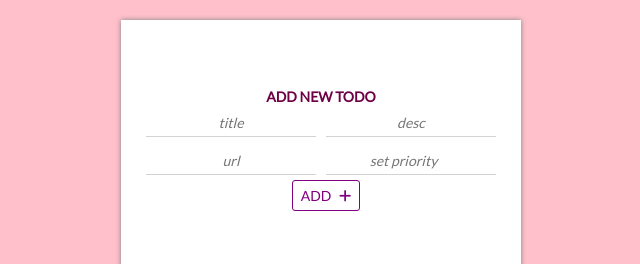
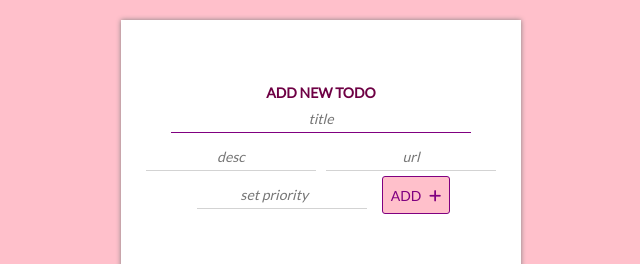
Before and after one commit to zuzabrzozowska/todo-list-in-React.js, a React (Create React App) app: page / in a window 1280 px wide. Shown: the top 264 px of the page, without its empty margins (319-959 px from the left). Built offline with nearby package versions, Linux system fonts and the light colour scheme; no server answers.

Commit message:
changed header styling

```diff
--- a/src/App.css
+++ b/src/App.css
@@ -27,48 +27,3 @@ body {
   background: white;
   box-shadow: 0 0 5px grey;
 }
-
-form {
-  display: flex;
-  flex-wrap: wrap;
-  justify-content: center;
-}
-
-h1 {
-  text-align: center;
-  font-weight: bold;
-  color: var(--purple);
-}
-
-input {
-  width: 170px;
-  border: none;
-  border-bottom: solid 1px lightgrey;
-  padding: 5px;
-  margin: 5px;
-  text-align: center;
-  font-family: inherit;
-  font-size: inherit;
-  outline: none;
-  background: white;
-  transition: 0.3s ease-in-out;
-}
-
-input::placeholder {
-  text-align: center;
-  font-style: italic;
-}
-
-input:focus {
-  border-bottom: solid var(--lightpurple) 2px;
-}
-
-/* HEADER */
-.header {
-  margin-top: 10px;
-  display: flex;
-  flex-direction: column;
-  align-items: center;
-  justify-content: center;
-  height: 30vh;
-}
--- a/src/Components/Button/Button.css
+++ b/src/Components/Button/Button.css
@@ -9,7 +9,7 @@ button {
     font-family: inherit;
     font-size: inherit;
     color: var(--lightpurple);
-    background: white;
+    background:pink;
     border: 1px solid var(--lightpurple);
     border-radius: 3px;
     padding: 6px 8px;
--- a/src/Components/CreateNewTask/CreateNewTask.css
+++ b/src/Components/CreateNewTask/CreateNewTask.css
@@ -1,3 +1,53 @@
+form {
+    display: flex;
+    flex-wrap: wrap;
+    justify-content: center;
+}
+
+h1 {
+    text-align: center;
+    font-weight: bold;
+    color: var(--purple);
+}
+
+input {
+    width: 170px;
+    border: none;
+    border-bottom: solid 1px lightgrey;
+    padding: 5px;
+    margin: 5px;
+    text-align: center;
+    font-family: inherit;
+    font-size: inherit;
+    outline: none;
+    background: white;
+    transition: 0.3s ease-in-out;
+}
+
+input:first-of-type {
+    width: 300px;
+    border-bottom: solid 1px purple;
+}
+
+input::placeholder {
+    text-align: center;
+    font-style: italic;
+}
+
+input:focus {
+    background: pink;
+}
+
+  /* HEADER */
+.header {
+    margin-top: 10px;
+    display: flex;
+    flex-direction: column;
+    align-items: center;
+    justify-content: center;
+    height: 30vh;
+}
+
 .error {
     display: flex;
     justify-content: center;
--- a/src/Components/CreateNewTask/CreateNewTask.js
+++ b/src/Components/CreateNewTask/CreateNewTask.js
@@ -37,10 +37,8 @@ class CreateNewTask extends React.Component {
 
         const {newTask} = this.state;
 
-        if (newTask.title.length === 0) {
-            this.setState({isWrong: true});
-            this.setState({alertError: 'title field can\'t be blank'});
-            this.setState({errorClass: 'error'})
+        if (newTask.title.trim() === '') {
+            this.setState({isWrong: true, alertError: 'title field can\'t be blank! :)', errorClass: 'error'});
             return;
         }
         this.setState({errorClass: ''})
--- a/src/Components/CreateOurList/CreateOurList.js
+++ b/src/Components/CreateOurList/CreateOurList.js
@@ -23,7 +23,6 @@ function CreateOurList({todoList, deleteTask}) {
                     <Button type="2" name="delete" onClick={() => deleteTask(task.id)}></Button>
                     <Button type="3" name="fallback btn"></Button>
 
-
                     </li>
                 );
             })}
```
